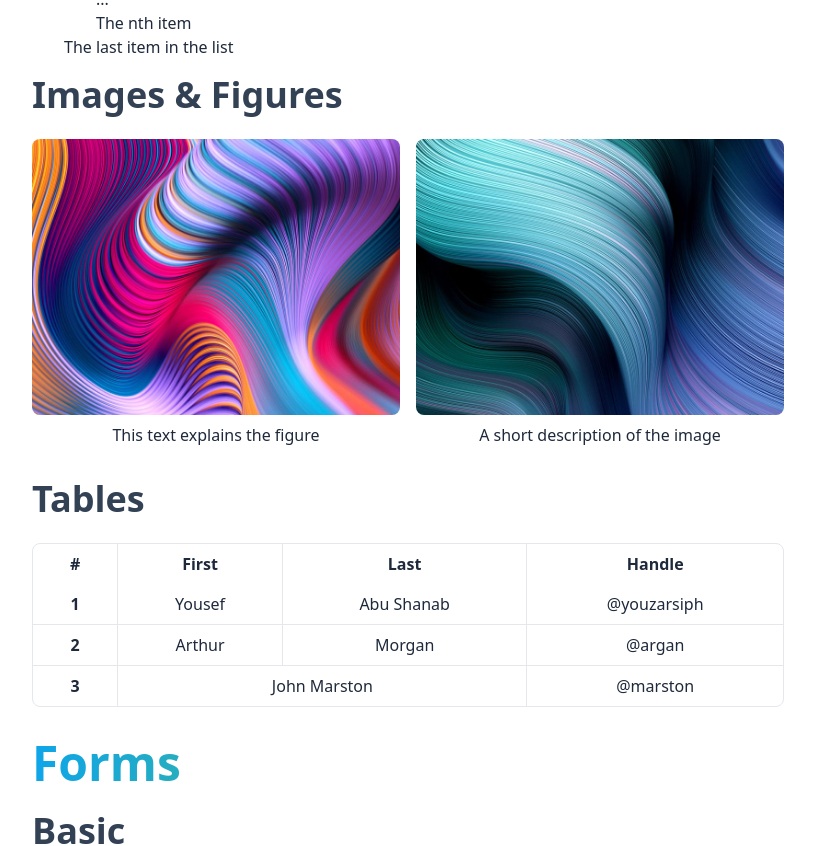
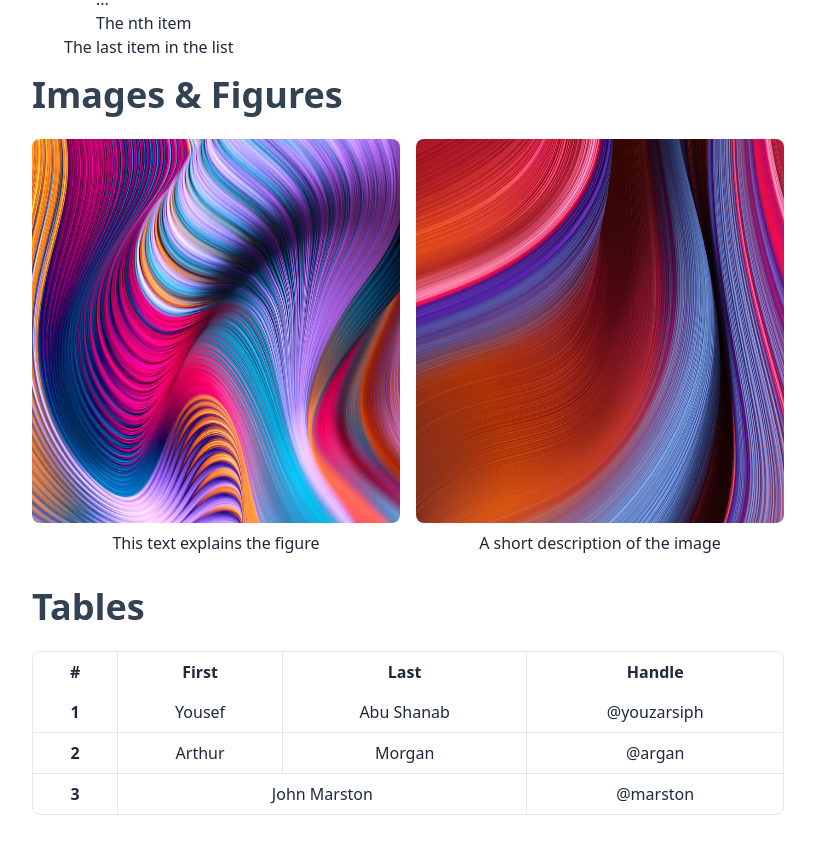
Before and after one commit to youzarsiph/next-evolution, a Next.js app: page / in a window 1280 px wide. Shown: the part 1658-2504 px from the top of the page, without its empty margins (232-1047 px from the left). Built offline with nearby package versions, Linux system fonts and the light colour scheme.

Commit message:
Replaced img tag with Image component from next/image

```diff
--- a/pages/index.js
+++ b/pages/index.js
@@ -17,6 +17,7 @@ import {
   TableRow,
 } from "../components/view";
 import Link from "next/link";
+import Image from "next/image";
 
 export default class Home extends Component {
   constructor(props) {
@@ -145,21 +146,25 @@ export default class Home extends Component {
           <article className="mb-4" title="Images" id="images">
             <h3>Images &amp; Figures</h3>
             <div className="grid lg:grid-cols-2 gap-4">
-              <figure className="relative">
-                <img
-                  src="/curved-6.jpg"
-                  alt="Curved Image"
-                  className="rounded-lg"
-                />
+              <figure>
+                <div className="relative h-96">
+                  <Image
+                    src={"/curved-6.jpg"}
+                    alt="Curved Image"
+                    layout="fill"
+                  />
+                </div>
                 <figcaption>This text explains the figure</figcaption>
               </figure>
 
               <figure>
-                <img
-                  src="/curved-11.jpg"
-                  alt="Curved Image"
-                  className="rounded-lg"
-                />
+                <div className="relative h-96">
+                  <Image
+                    src={"/curved-10.jpg"}
+                    alt="Curved Image"
+                    layout="fill"
+                  />
+                </div>
                 <figcaption>A short description of the image</figcaption>
               </figure>
             </div>
@@ -463,11 +468,13 @@ export default class Home extends Component {
               </Card>
 
               <Card>
-                <img
-                  src="/curved-6.jpg"
-                  alt="An image with no description"
-                  className="rounded-t-lg object-cover"
-                />
+                <figure className="relative h-96">
+                  <Image
+                    src={"/curved-11.jpg"}
+                    alt="An image without description"
+                    layout="fill"
+                  />
+                </figure>
                 <CardBody>
                   <h3 className="text-gradient text-gradient-success">
                     Evolution in the UI
@@ -482,13 +489,13 @@ export default class Home extends Component {
               </Card>
 
               <Card>
-                <div className="px-3 pt-3">
-                  <img
-                    src="/curved-10.jpg"
-                    alt="An image with no description"
-                    className="rounded-lg object-cover"
+                <figure className="relative h-96">
+                  <Image
+                    src={"/curved-6.jpg"}
+                    alt="An image without description"
+                    layout="fill"
                   />
-                </div>
+                </figure>
                 <CardBody>
                   <h3 className="text-gradient text-gradient-warning">
                     UI Evoloved
--- a/styles/globals.css
+++ b/styles/globals.css
@@ -97,6 +97,10 @@
 
   figure {
     @apply block mb-4;
+  }
+
+  figure img {
+    @apply rounded-lg;
   }
 
   figcaption {
```
